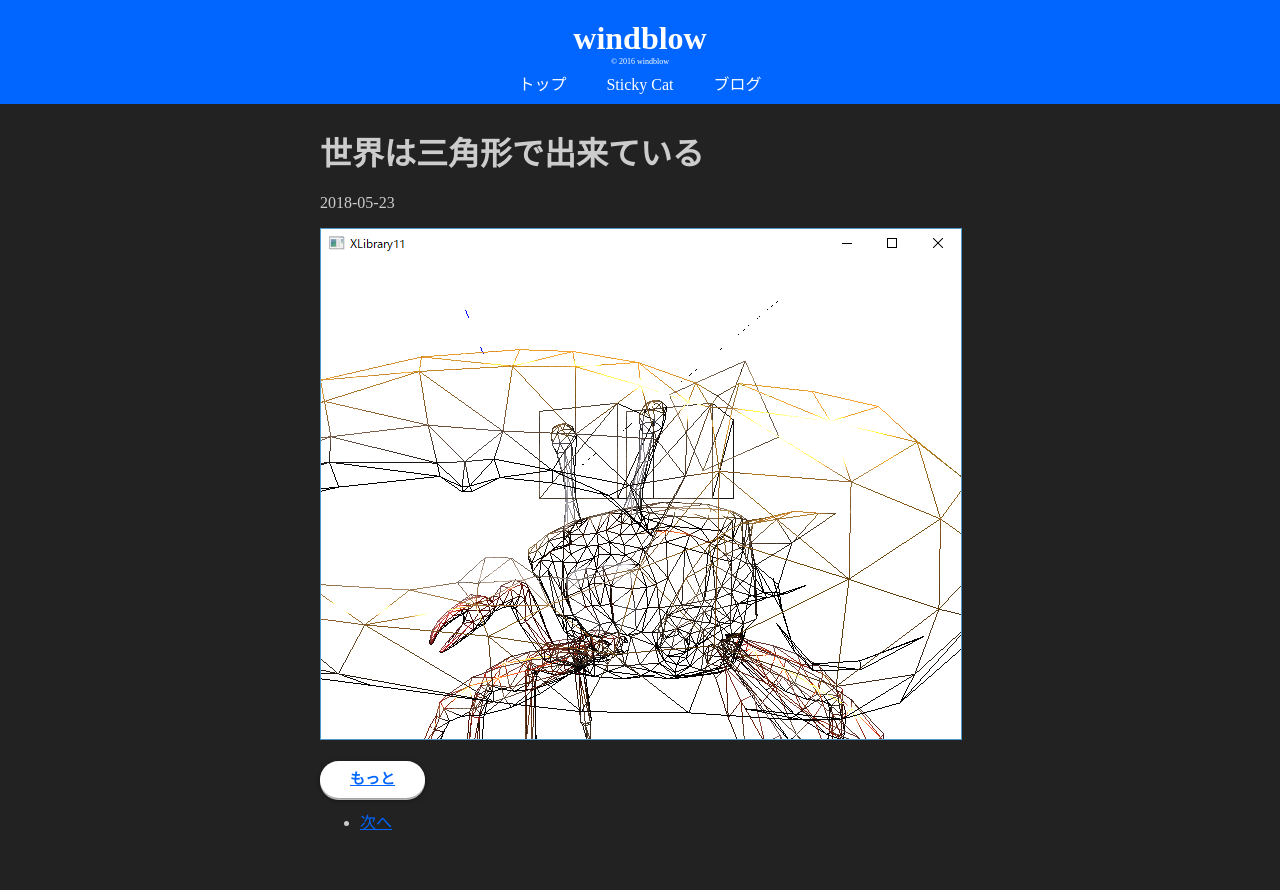
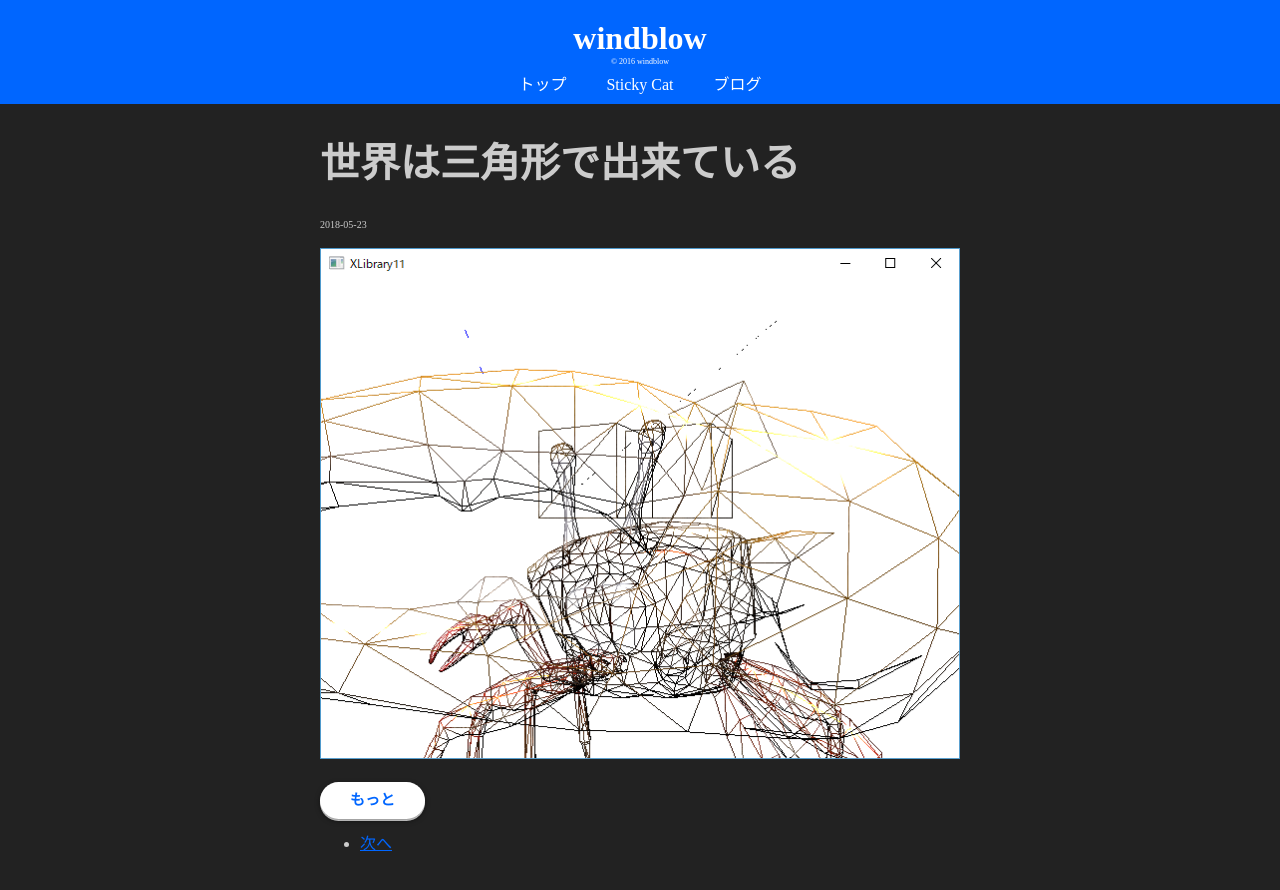
Before and after one commit to itukikikuti/windblow.net, a Jekyll site: the page built from blog/index.html, in a window 1280 px wide. Shown: the top 890 px of the page. Built offline with Jekyll 4.4.1, drawn with Linux system fonts in a browser that asks for light colours; the list of posts is cut into pages by our own code.

Commit message:
Update style.css

```diff
--- a/assets/style.css
+++ b/assets/style.css
@@ -54,6 +54,15 @@ main {
 main a {
     color: var(--theme-color);
 }
+main p {
+    line-height: 1.5;
+}
+main img {
+    width: 100%;
+}
+main h1 {
+    font-size: 40px;
+}
 main h1 a {
     color: var(--text-color);
     text-decoration: none;
@@ -61,11 +70,15 @@ main h1 a {
 main h1 a:hover {
     color: var(--theme-color);
 }
+article time {
+    font-size: 10px;
+}
 article .more {
     transition: 0.1s;
     display: inline-block;
     background: white;
     color: var(--theme-color);
+    text-decoration: none;
     font-size: 15px;
     font-weight: bold;
     padding: 10px 30px;
```
